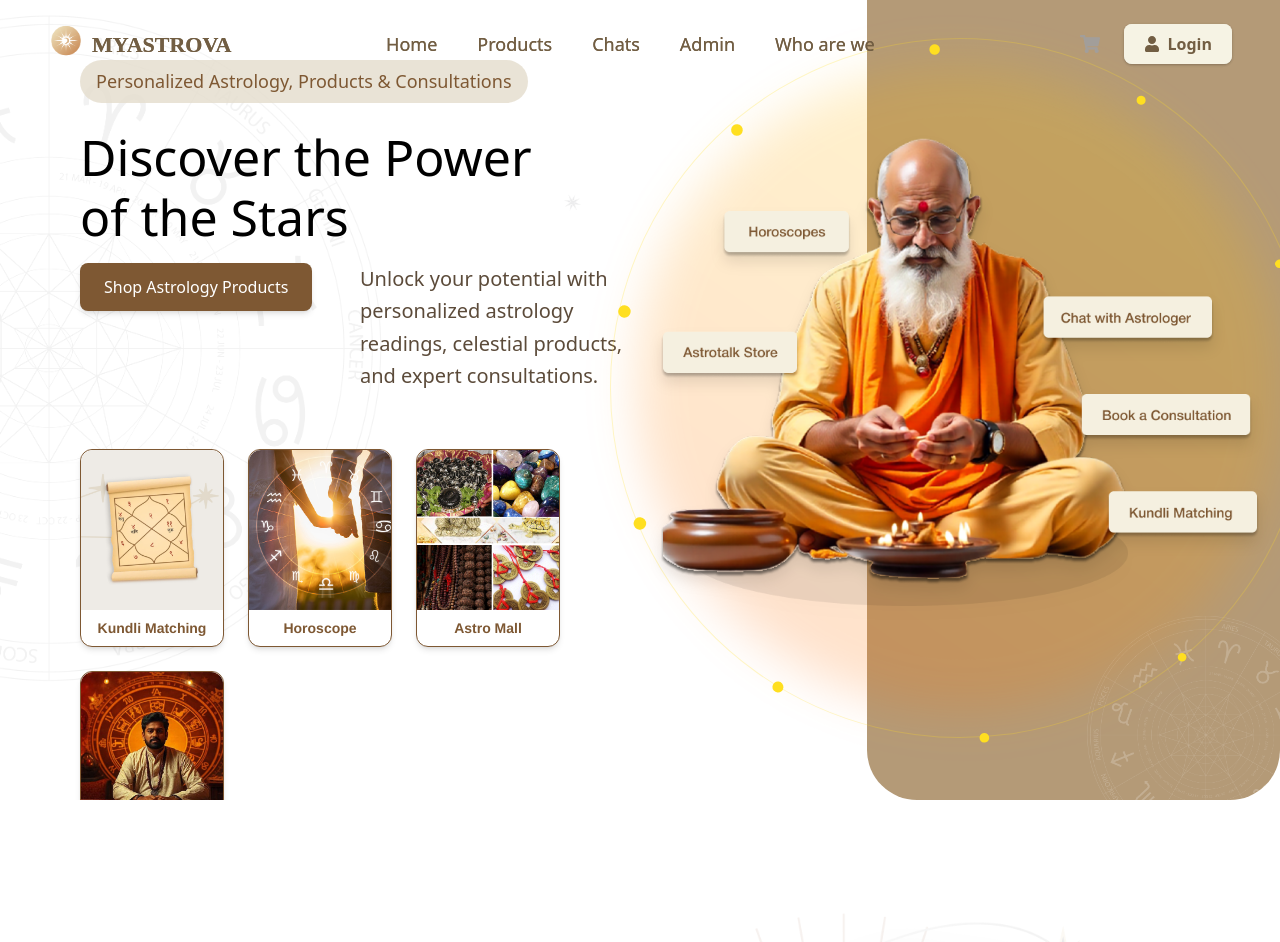
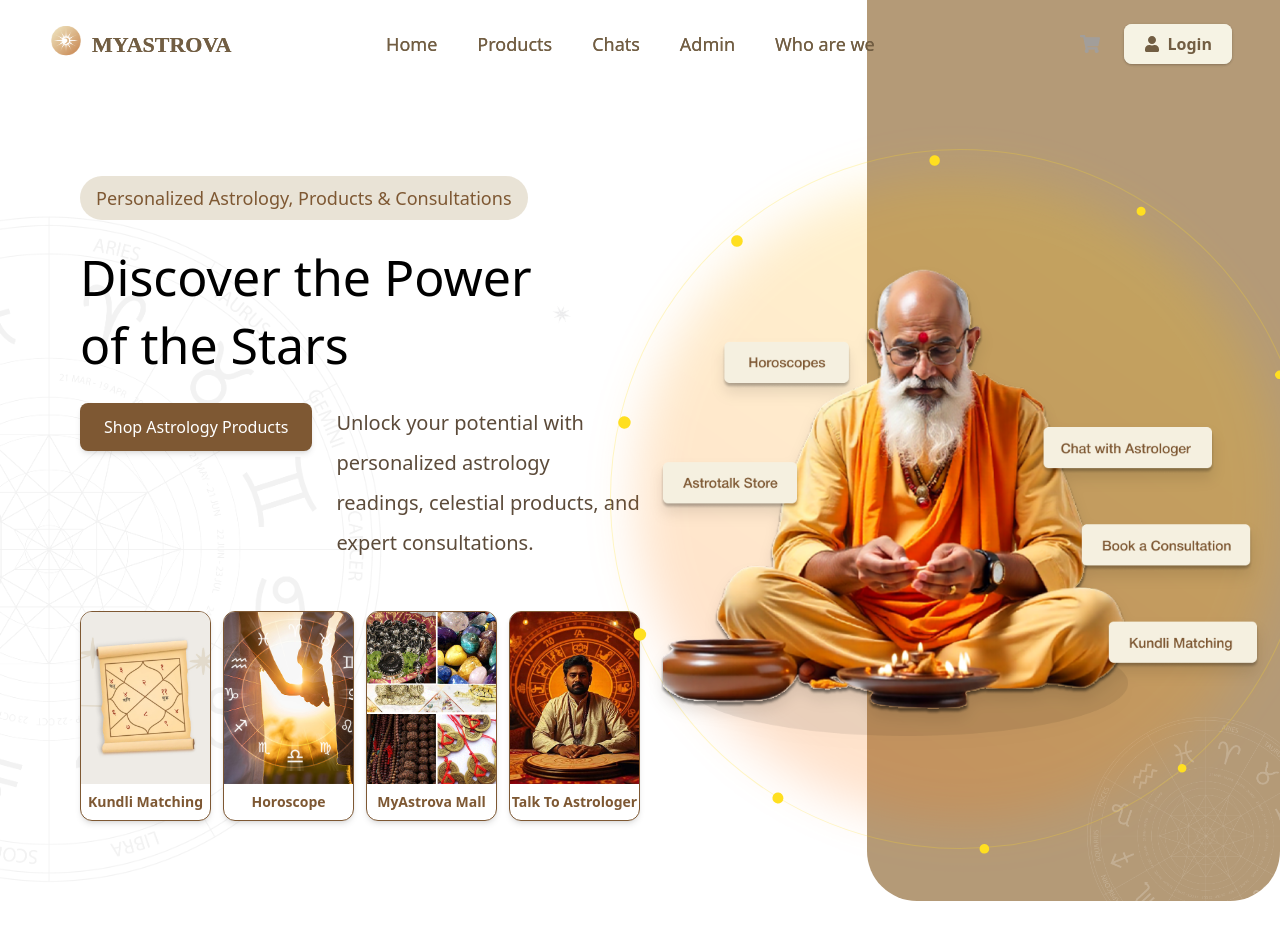
Before and after one commit to AbhishekGour12/astrova, a Next.js app in the folder client/: page / in a window 1280 px wide. Shown: the top 942 px of the page. Built offline with nearby package versions, Linux system fonts and the light colour scheme; no server answers.

Commit message:
first commit

```diff
--- a/client/src/app/Product/[id]/page.js
+++ b/client/src/app/Product/[id]/page.js
@@ -602,7 +602,7 @@ const fetchProduct = async () => {
                 >
                   <div className="relative overflow-hidden">
                     <img
-                      src={`${process.env.NEXT_PUBLIC_IMAGE_URL}${product.imageUrls[0]}`}
+                      src={`${process.env.NEXT_PUBLIC_API}${product.imageUrls[0]}`}
                       alt={product.name}
                       className="w-full h-48 object-cover transition-transform duration-300 hover:scale-105"
                     />
--- a/client/src/app/components/Footer.js
+++ b/client/src/app/components/Footer.js
@@ -1,75 +1,115 @@
 "use client";
-import { FaFacebookF, FaInstagram, FaLinkedinIn, FaYoutube } from "react-icons/fa";
+import {
+  FaFacebookF,
+  FaInstagram,
+  FaLinkedinIn,
+  FaYoutube,
+} from "react-icons/fa";
 import { MdEmail, MdLocationOn } from "react-icons/md";
 import { FiPhone } from "react-icons/fi";
+import Link from "next/link";
 
 export default function Footer() {
   return (
-    <footer className="w-full mt-6">
-      {/* Upper Footer Section */}
-      <div className="bg-[#B49A77] text-white py-10 px-6 md:px-20">
-        <div className="max-w-7xl mx-auto grid grid-cols-1 md:grid-cols-3 gap-8">
+    <footer className="w-full bg-[#B49A77] text-white font-poppins">
+
+      {/* Top Section */}
+      <div className="py-10 px-6 md:px-20">
+        <div className="max-w-7xl mx-auto grid grid-cols-1 sm:grid-cols-2 md:grid-cols-4 gap-10">
+
+          {/* Brand Info */}
+          <div>
+            <h3 className="font-semibold mb-4 text-[18px] uppercase tracking-wide">
+              MyAstrova
+            </h3>
+            <p className="text-sm leading-relaxed text-white/90">
+              Personalized astrology readings, celestial products, and expert consultation services tailored to your life journey.
+            </p>
+          </div>
 
           {/* Quick Links */}
           <div>
             <h3 className="font-semibold mb-4 text-[15px] uppercase tracking-wide">Quick Links</h3>
             <ul className="space-y-2 text-sm">
-              {["Link 1", "Link 2", "Link 3", "Link 4", "Link 5"].map((item, index) => (
-                <li key={index} className="hover:underline cursor-pointer">{item}</li>
+              {[
+                "Home",
+                "Products",
+                "Horoscope",
+                "Talk to Astrologer",
+                "Book Consultation",
+              ].map((item, index) => (
+                <li key={index}>
+                  <Link href="#" className="hover:underline">
+                    {item}
+                  </Link>
+                </li>
               ))}
             </ul>
           </div>
 
-          {/* Important Links */}
+          {/* Astrology Services */}
           <div>
-            <h3 className="font-semibold mb-4 text-[15px] uppercase tracking-wide">Important Links</h3>
+            <h3 className="font-semibold mb-4 text-[15px] uppercase tracking-wide">
+              Services
+            </h3>
             <ul className="space-y-2 text-sm">
-              {["Link 1", "Link 2", "Link 3", "Link 4", "Link 5"].map((item, index) => (
-                <li key={index} className="hover:underline cursor-pointer">{item}</li>
+              {[
+                "Kundli Matching",
+                "Gemstone Recommendation",
+                "Numerology Report",
+                "Vastu Consultation",
+                "Daily Zodiac Predictions",
+              ].map((item, index) => (
+                <li key={index} className="hover:underline cursor-pointer">
+                  {item}
+                </li>
               ))}
             </ul>
           </div>
 
-          {/* Connect Section */}
+          {/* Contact */}
           <div>
-            <h3 className="font-semibold mb-4 text-[15px] uppercase tracking-wide">Connect</h3>
+            <h3 className="font-semibold mb-4 text-[15px] uppercase tracking-wide">
+              Contact Us
+            </h3>
             <ul className="space-y-3 text-sm">
               <li className="flex items-center space-x-3">
-                <MdEmail className="text-lg" />
-                <span>Astrova@gmail.com</span>
+                <MdEmail className="text-xl" />
+                <span>support@myastrova.com</span>
               </li>
               <li className="flex items-center space-x-3">
-                <FiPhone className="text-lg" />
-                <span>9565874586</span>
+                <FiPhone className="text-xl" />
+                <span>+91 98765 43210</span>
               </li>
               <li className="flex items-center space-x-3">
-                <MdLocationOn className="text-lg" />
-                <span>Location or Address</span>
+                <MdLocationOn className="text-xl" />
+                <span>New Delhi, India</span>
               </li>
             </ul>
 
             {/* Social Icons */}
-            <div className="flex space-x-4 mt-5 text-lg">
-              <a href="#" className="hover:opacity-80">
-                <FaFacebookF className="text-blue-600 bg-white rounded-full p-1 w-6 h-6" />
-              </a>
-              <a href="#" className="hover:opacity-80">
-                <FaInstagram className="text-pink-600 bg-white rounded-full p-1 w-6 h-6" />
-              </a>
-              <a href="#" className="hover:opacity-80">
-                <FaLinkedinIn className="text-blue-500 bg-white rounded-full p-1 w-6 h-6" />
-              </a>
-              <a href="#" className="hover:opacity-80">
-                <FaYoutube className="text-red-600 bg-white rounded-full p-1 w-6 h-6" />
-              </a>
+            <div className="flex space-x-4 mt-5">
+              {[
+                { Icon: FaFacebookF, color: "text-blue-600" },
+                { Icon: FaInstagram, color: "text-pink-600" },
+                { Icon: FaLinkedinIn, color: "text-blue-500" },
+                { Icon: FaYoutube, color: "text-red-600" },
+              ].map((social, index) => (
+                <a key={index} href="#" className="hover:opacity-90">
+                  <social.Icon
+                    className={`${social.color} bg-white rounded-full p-1 w-7 h-7`}
+                  />
+                </a>
+              ))}
             </div>
           </div>
         </div>
       </div>
 
-      {/* Bottom Copyright Bar */}
-      <div className="bg-white py-3 text-center text-[14px] text-black font-medium">
-        Copyright © 2025 <span className="font-semibold">Astrova</span> (Powered by Astrova Services Pvt. Ltd.). All Rights Reserved
+      {/* Bottom Section */}
+      <div className="bg-[#a48b6a] py-4 text-center text-[13px] sm:text-[14px] text-white/95">
+        © {new Date().getFullYear()}{" "}
+        <span className="font-semibold">MYASTROVA</span> — All Rights Reserved.
       </div>
     </footer>
   );
--- a/client/src/app/components/Home/AstrologerSection.js
+++ b/client/src/app/components/Home/AstrologerSection.js
@@ -41,7 +41,7 @@ export default function ComingSoonSection() {
   ];
 
   return (
-    <section className="relative bg-white mt-[10%] md:py-28 overflow-hidden max-md:mt-[60%]">
+    <section className="relative bg-white mt-[10%] md:py-28 overflow-hidden max-md:mt-[60%] max-sm:mt-[100%]">
       {/* Decorative Backgrounds */}
       <div className="absolute top-30 w-[500px] opacity-5 -z-0 left-[-100px]">
         <Image src="/productstar.png" alt="Left Star" width={500} height={500} />
--- a/client/src/app/page.js
+++ b/client/src/app/page.js
@@ -18,115 +18,177 @@ import { adminAPI } from "./lib/admin";
 import { useDispatch, useSelector } from "react-redux";
 import { productType } from "./store/features/productTypeSlice";
 
-
-<Navbar/>
-
 const HeroSection = () => {
+  const router = useRouter()
   const serviceCards = [
     {
       title: "Kundli Matching",
       img: "/kundli.png",
+      link: "/"
     },
     {
       title: "Horoscope",
       img: "/horoscope.png",
+      link: "/"
     },
     {
-      title: "Astro Mall",
-      img: "astromall.png",
+      title: "MyAstrova Mall",
+      img: "/astromall.png",
+      link: "/ProductsPage"
     },
     {
       title: "Talk To Astrologer",
-      img: "talktoastrologer.png",
+      img: "/talktoastrologer.png",
+      link: "/"
     },
   ];
 
   return (
+  <section className="relative min-h-screen flex flex-col lg:flex-row items-center justify-between font-poppins pt-24">
 
-    <section className="relative min-h-screen lg:h-screen overflow-hidden flex   items-center justify-between font-poppins ">
       {/* Background split */}
       <div className="absolute inset-0 flex flex-col lg:flex-row">
         {/* Left Side - White background with Zodiac circle aligned bottom-left */}
-        <div className="w-full lg:w-[70%] bg-white relative overflow-hidden min-h-[50vh] sm:min-h-[55vh] lg:min-h-0">
-          <div className="absolute left-[-150px] sm:left-[-200px] lg:left-[-300px] top-0 w-[400px] h-[400px] sm:w-[500px] sm:h-[500px] lg:w-[700px] lg:h-[700px] opacity-5">
-            <Image src="/bgCircle.png" alt="Zodiac Left" fill className="object-contain object-left-bottom" />
+        <div className="w-full lg:w-[70%] bg-white relative overflow-hidden min-h-[45vh] sm:min-h-[40vh] md:min-h-[45vh] lg:min-h-0">
+          <div className="absolute left-[-100px] sm:left-[-150px] md:left-[-200px] lg:left-[-300px] bottom-0 w-[300px] h-[300px] sm:w-[400px] sm:h-[400px] md:w-[500px] md:h-[500px] lg:w-[700px] lg:h-[700px] opacity-5">
+            <Image
+              src="/bgCircle.png"
+              alt="Zodiac Left"
+              fill
+              className="object-contain object-left-bottom"
+            />
           </div>
         </div>
 
         {/* Right Side - Brown background with Zodiac circle aligned bottom-right */}
-        <div className="w-full lg:w-1/3 bg-[#B49A77] relative overflow-hidden rounded-bl-[0px] lg:rounded-bl-[50px] rounded-br-[0px] lg:rounded-br-[50px] min-h-[50vh] sm:min-h-[45vh] lg:min-h-0 max-md:bg-white">
-          <div className="absolute right-[-25px] sm:right-[-35px] lg:right-[-50px] bottom-[-30px] sm:bottom-[-40px] lg:bottom-[-60px] w-[150px] h-[150px] sm:w-[200px] sm:h-[200px] lg:w-[250px] lg:h-[250px] opacity-20">
-            <Image src="/bgSymbol.png" alt="Zodiac Right" fill className="object-contain object-right-bottom" />
+        <div className="w-full lg:w-1/3 bg-[#B49A77] relative overflow-hidden rounded-bl-[0px] lg:rounded-bl-[50px] rounded-br-[0px] lg:rounded-br-[50px] min-h-[45vh] sm:min-h-[40vh] md:min-h-[45vh] lg:min-h-0 max-md:bg-white">
+          <div className="absolute right-[-20px] sm:right-[-25px] md:right-[-35px] lg:right-[-50px] bottom-[-25px] sm:bottom-[-30px] md:bottom-[-40px] lg:bottom-[-60px] w-[120px] h-[120px] sm:w-[150px] sm:h-[150px] md:w-[200px] md:h-[200px] lg:w-[250px] lg:h-[250px] opacity-20">
+            <Image
+              src="/bgSymbol.png"
+              alt="Zodiac Right"
+              fill
+              className="object-contain object-right-bottom"
+            />
           </div>
         </div>
       </div>
 
       {/* Content Section */}
-      <div className="relative z-10 flex flex-col lg:flex-row w-full h-full pt-16 lg:pt-0">
+      <div className="relative z-10 flex flex-col lg:flex-row w-full h-full">
         {/* Left Content */}
-        <div className="w-full lg:w-[50%] mx-auto lg:ml-[0px] flex flex-col justify-center px-4 sm:px-6 lg:pl-20 lg:pr-0 lg:mt-32 mt-8 sm:mt-12">
+        <div className="w-full lg:w-[50%] mx-auto flex flex-col justify-center px-4 sm:px-6 md:px-8 lg:pl-12 xl:pl-20 lg:pr-0 mt-8 sm:mt-10 md:mt-12 lg:mt-0 lg:py-20">
           <motion.div
             initial={{ opacity: 0, y: 30 }}
             animate={{ opacity: 1, y: 0 }}
             transition={{ duration: 1 }}
+            className="w-full max-w-2xl mx-auto lg:mx-0"
           >
-            <p className="inline-block px-3 py-1.5 lg:px-4 lg:py-2 bg-[#E5DECED6] rounded-full text-[#7E5833] text-[14px] sm:text-[16px] lg:text-[18px] mb-4 lg:mb-6 font-medium text-center lg:text-left w-full lg:w-auto">
+            {/* Tagline */}
+            <div className="flex justify-center lg:justify-start mb-4 sm:mb-5 md:mb-6">
+              <p className="inline-block px-3 py-1.5 sm:px-4 sm:py-2 bg-[#E5DECED6] rounded-full text-[#7E5833] text-xs sm:text-sm md:text-base lg:text-lg font-medium text-center">
                 Personalized Astrology, Products & Consultations
               </p>
-            <div className="flex items-center space-x-3 justify-center lg:justify-start">
-              <h1
-                className="text-[32px] sm:text-[40px] lg:text-[50px] leading-[120%] lg:leading-[135%] tracking-[0] font-[Helvetica Neue] font-normal text-[#000000] mb-4 text-center lg:text-left"
-                style={{ lineHeight: "1.2" }}
-              >
-                Discover the Power <br /> of the Stars
+            </div>
+
+            {/* Main Heading */}
+            <div className="flex flex-col items-center lg:items-start space-y-3 sm:space-y-4 mb-4 sm:mb-5 md:mb-6">
+              <div className="flex items-center justify-center lg:justify-start space-x-2 sm:space-x-3">
+                <h1 className="text-2xl sm:text-3xl md:text-4xl lg:text-5xl xl:text-[50px] leading-tight sm:leading-snug md:leading-normal lg:leading-[135%] font-normal text-[#000000] text-center lg:text-left">
+                  Discover the Power <br className="hidden sm:block" /> of the Stars
                 </h1>
                 {/* Star icon beside heading */}
                 <Image
                   src="/star.png"
                   alt="Star Icon"
-                width={30}
-                height={30}
-                className="ml-2 lg:ml-3 mt-2 lg:mt-4 opacity-80 hidden sm:block"
+                  width={24}
+                  height={24}
+                  className="opacity-80 hidden sm:block sm:w-6 sm:h-6 md:w-7 md:h-7 lg:w-8 lg:h-8 mt-1"
                 />
               </div>
-            <div className="flex flex-col lg:flex-row justify-between items-center lg:items-start gap-4 lg:gap-6">
-              <button className="w-full lg:w-fit px-6 py-3 bg-[#7E5833] text-white rounded-lg shadow-md hover:bg-[#5A3E25] transition-all duration-300 text-sm lg:text-base font-medium">
+            </div>
+
+            {/* Button and Description */}
+            <div className="flex flex-col lg:flex-row justify-between items-center lg:items-start gap-4 sm:gap-5 md:gap-6 mb-6 sm:mb-8 md:mb-10 lg:mb-12">
+              <button className="w-full lg:w-auto px-6 py-3 bg-[#7E5833] text-white rounded-lg shadow-md hover:bg-[#5A3E25] transition-all duration-300 text-sm sm:text-base font-medium whitespace-nowrap">
                 Shop Astrology Products
               </button>
-              <p className="text-[#5C4B3A] text-[16px] sm:text-[18px] lg:text-[20px] text-center lg:text-left w-full lg:w-1/2 leading-relaxed">
+              <p className="text-[#5C4B3A] text-sm sm:text-base md:text-lg lg:text-xl text-center lg:text-left w-full lg:max-w-md leading-relaxed sm:leading-loose">
                 Unlock your potential with personalized astrology readings, celestial products, and expert consultations.
               </p>
             </div>
 
-            {/* Cards */}
-            <div className="flex flex-wrap justify-center lg:justify-start gap-3 sm:gap-4 lg:gap-6 mt-8 lg:mt-14">
+            {/* Service Cards */}
+
+<div className="
+  grid
+  grid-cols-2
+  sm:grid-cols-3
+  md:grid-cols-4
+  gap-3
+  w-full
+  max-w-3xl
+  lg:max-w-4xl
+  mx-auto
+  mt-6
+">
   {serviceCards.map((card, index) => (
+    <Link key={index} href={card.link || "#"}>
       <motion.div
-                  key={index}
         whileHover={{ scale: 1.05 }}
-                  className="bg-white shadow-md rounded-xl pb-2 w-[45%] sm:w-[48%] md:w-[22%] lg:w-36 text-center cursor-pointer border border-[#7E5833] hover:shadow-lg transition-all duration-300"
+        className="
+          bg-white
+          shadow-md
+          rounded-xl
+          text-center
+          cursor-pointer
+          border
+          border-[#7E5833]
+          hover:shadow-xl
+          transition-all
+          duration-300
+          overflow-hidden
+          flex flex-col
+
+        "
       >
+        {/* Image Section */}
+        <div className="relative w-full aspect-[3/4]">
           <Image
             src={card.img}
             alt={card.title}
-                    width={120}
-                    height={100}
-                    unoptimized
-                    className="rounded-t-xl w-full object-cover h-[100px] sm:h-[120px] md:h-[140px] lg:h-[160px]"
+            fill
+            className="object-cover"
           />
-                  <p className="mt-2 text-[#7E5833] text-[12px] sm:text-sm font-bold px-1" style={{fontFamily: "Helvetica Neue"}}>
+        </div>
+
+        {/* Title - Single Line Only */}
+        <p className="
+          py-2
+          text-[#7E5833]
+          text-[10px]
+          xs:text-[11px]
+          sm:text-[12px]
+          md:text-sm
+          font-bold
+          whitespace-nowrap
+          overflow-hidden
+          text-ellipsis
+        "
+        >
           {card.title}
         </p>
       </motion.div>
+    </Link>
   ))}
 </div>
+
+
           </motion.div>
+
         </div>
 
-        {/* Right Side */}
-
-<div className="w-full lg:w-1/2 relative flex justify-center items-center mt-10 lg:mt-0 px-4 pb-10 mb-6">
-
+        {/* Right Side - Pandit Image */}
+        <div className="w-full lg:w-1/2 relative flex justify-center items-center mt-6 sm:mt-8 md:mt-10 lg:mt-0 px-4 sm:px-6 md:px-8 lg:px-0 pb-8 sm:pb-10 md:pb-12 lg:pb-0">
           {/* Halo + Rings */}
           <motion.div
             initial={{ opacity: 0, scale: 0.8 }}
@@ -140,9 +202,11 @@ const HeroSection = () => {
               transition={{ duration: 20, repeat: Infinity, ease: "linear" }}
               className="
                 rounded-full bg-gradient-to-r from-yellow-400/20 to-orange-500/20 blur-xl
-      w-[500px] h-[500px]
-      md:w-[520px] md:h-[520px]
-      lg:w-[650px] lg:h-[650px]
+                w-[280px] h-[280px]
+                sm:w-[350px] sm:h-[350px]
+                md:w-[450px] md:h-[450px]
+                lg:w-[500px] lg:h-[500px]
+                xl:w-[650px] xl:h-[650px]
               "
             />
 
@@ -152,9 +216,11 @@ const HeroSection = () => {
               transition={{ duration: 15, repeat: Infinity, ease: "linear" }}
               className="
                 absolute rounded-full border border-yellow-300/25
-      w-[550px] h-[550px]
-      md:w-[580px] md:h-[580px]
-      lg:w-[700px] lg:h-[700px]
+                w-[320px] h-[320px]
+                sm:w-[400px] sm:h-[400px]
+                md:w-[500px] md:h-[500px]
+                lg:w-[550px] lg:h-[550px]
+                xl:w-[700px] xl:h-[700px]
               "
             />
 
@@ -164,15 +230,17 @@ const HeroSection = () => {
               transition={{ duration: 25, repeat: Infinity, ease: "linear" }}
               className="
                 absolute rounded-full
-      w-[600px] h-[600px]
-      md:w-[650px] md:h-[650px]
-      lg:w-[750px] lg:h-[750px]
+                w-[360px] h-[360px]
+                sm:w-[450px] sm:h-[450px]
+                md:w-[550px] md:h-[550px]
+                lg:w-[600px] lg:h-[600px]
+                xl:w-[750px] xl:h-[750px]
               "
             >
               {[...Array(10)].map((_, i) => (
                 <motion.div
                   key={i}
-          className="absolute w-2 h-2 bg-yellow-300 rounded-full"
+                  className="absolute w-1.5 h-1.5 sm:w-2 sm:h-2 bg-yellow-300 rounded-full"
                   style={{
                     left: `${50 + 46 * Math.cos((i * 36 * Math.PI) / 180)}%`,
                     top: `${50 + 46 * Math.sin((i * 36 * Math.PI) / 180)}%`,
@@ -184,30 +252,24 @@ const HeroSection = () => {
             </motion.div>
           </motion.div>
 
-  {/* Pandit */}
+          {/* Pandit Image */}
           <motion.div
             initial={{ opacity: 0, y: 25 }}
             animate={{ opacity: 1, y: 0 }}
             transition={{ duration: 1 }}
             className="relative z-10"
           >
+            <div className="relative w-[280px] h-[280px] sm:w-[350px] sm:h-[350px] md:w-[450px] md:h-[450px] lg:w-[500px] lg:h-[500px] xl:w-[600px] xl:h-[600px]">
               <Image
                 src="/pandit.png"
                 alt="Astrologer"
-      width={450}
-      height={450}
-      className="
-        object-contain drop-shadow-xl
-        w-[450px] h-[450px]
-        md:w-[450px] md:h-[450px]
-        lg:w-[600px] lg:h-[600px]
-      "
+                fill
+                className="object-contain drop-shadow-xl"
+                priority
               />
+            </div>
           </motion.div>
-
         </div>
-
-
       </div>
     </section>
   );
@@ -215,8 +277,6 @@ const HeroSection = () => {
 
 export default function AstroHeroPage() {
   const productType = useSelector((state) => state.productType.value);
-console.log(productType)
-
 
   return (
     <div className="relative min-h-screen overflow-hidden">
```
Also changed, not shown: client/src/app/components/Home/BestProducts.js (+4 -4 lines), client/src/app/components/Home/Product.js (+6 -2 lines). Lines whose indentation alone changed are shown as unchanged.
